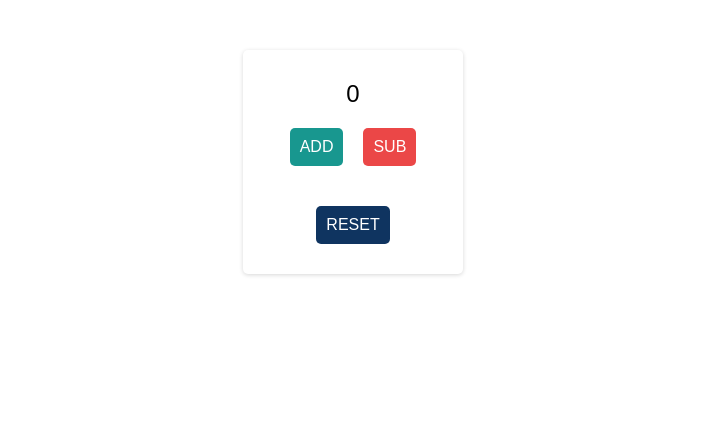
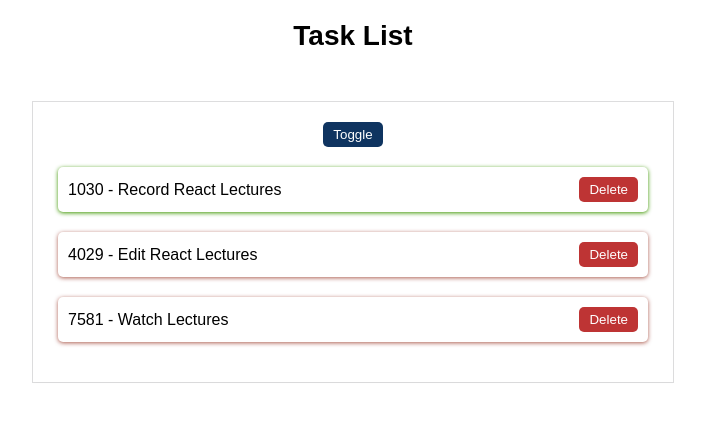
Before and after one commit to profrbazur/React, a React (Create React App) app: page / in a window 1280 px wide. Shown: the top 422 px of the page, without its empty margins (287-992 px from the left). Built offline with nearby package versions, Linux system fonts and the light colour scheme; the HTML template or start-up script is replaced by a standard one.

Commit message:
Task List

```diff
--- a/src/App.css
+++ b/src/App.css
@@ -2,38 +2,113 @@
   text-align: center;
 }
 
-.box {
-  max-width: 200px;
-  margin: 50px auto;
-  border-radius: 5px;
-  box-shadow: rgba(0, 0, 0, 0.16) 0px 1px 4px;
-  padding: 10px;
+a {
+  text-decoration: none;
+  color: #000000;
 }
 
-p {
-  margin-top: 20px;
-  font-size: 24px;
+h1 {
+  font-size: 28px;
   text-align: center;
+  margin: 20px;
 }
 
-button {
+header {
+  display: flex;
+  justify-content: space-between;
+  align-items: center;
+  height: 50px;
+  align-items: center;
+  max-width: 1000px;
+  margin: auto;
+  border-bottom: 1px solid #d7d7d7;
+  font-size: 18px;
+  padding: 0px 10px;
+}
+
+img {
+  max-width: 40px;
+}
+
+ul {
+  max-width: 600px;
+  margin: 50px auto;
+  padding: 20px;
+  box-shadow: rgba(0, 0, 0, 0.02) 0px 1px 3px 0px,
+    rgba(27, 31, 35, 0.15) 0px 0px 0px 1px;
+}
+
+li {
+  font: 16px;
+  list-style: none;
+  margin: 20px 5px;
+  box-shadow: rgba(0, 0, 0, 0.16) 0px 1px 4px;
+  border-radius: 5px;
   padding: 10px;
-  margin: 20px 10px;
-  font-size: 16px;
-  color: #ffffff;
+  display: flex;
+  justify-content: space-between;
+  align-items: center;
+}
+
+li.completed {
+  box-shadow: rgb(62, 150, 0) 0px 1px 4px;
+}
+
+li.incomplete {
+  box-shadow: rgba(135, 20, 0, 0.689) 0px 1px 4px;
+}
+
+button.delete {
   border: 0px;
   border-radius: 5px;
+  background-color: #be3434;
+  color: #ffffff;
+  padding: 5px 10px;
   cursor: pointer;
 }
 
-button.add {
-  background-color: #18978f;
+button.trigger {
+  border: 0px;
+  border-radius: 5px;
+  background-color: #0f3460;
+  color: #ffffff;
+  padding: 5px 10px;
+  cursor: pointer;
 }
 
-button.sub {
-  background-color: #eb4747;
+.box {
+  width: 400px;
+  margin: 20px auto;
+  box-shadow: rgba(0, 0, 0, 0.16) 0px 1px 4px;
+  padding: 20px 5px;
+  border: 0px;
+  border-radius: 5px;
 }
 
-button.reset {
-  background-color: #0f3460;
+.box.success {
+  background-color: #baffbf;
 }
+
+.box.alert {
+  background-color: #ffb4b4;
+}
+
+.box.warning {
+  background-color: #ffdeb4;
+}
+
+.box p {
+  margin: 10px;
+}
+
+.box p.title {
+  font-size: 20px;
+}
+
+.box p.description {
+  font-size: 14px;
+}
+
+.hidden {
+  display: none;
+}
--- a/src/App.js
+++ b/src/App.js
@@ -2,36 +2,39 @@
 import './App.css';
 
 function App() {
-  const [count, setCount] = useState(0);
+  const [tasks, setTasks] = useState([
+    { id: 1030, name: 'Record React Lectures', completed: true },
+    { id: 4029, name: 'Edit React Lectures', completed: false },
+    { id: 7581, name: 'Watch Lectures', completed: false },
+  ]);
+  const [show, setShow] = useState(true);
 
-  function handleAdd() {
-    setCount((count) => count + 1);
-    setCount((count) => count + 1);
-    setCount((count) => count + 1);
-  }
-
-  function handleSub() {
-    setCount(count - 1);
-  }
-
-  function handleReset() {
-    setCount(0);
+  function handleDelete(id) {
+    setTasks(tasks.filter((task) => task.id !== id));
   }
 
   return (
     <div className="App">
-      <div className="box">
-        <p>{count}</p>
-        <button onClick={handleAdd} className="add">
-          ADD
+      <h1>Task List</h1>
+      <ul>
+        <button className="trigger" onClick={() => setShow(!show)}>
+          Toggle
         </button>
-        <button onClick={handleSub} className="sub">
-          SUB
-        </button>
-        <button onClick={handleReset} className="reset">
-          RESET
-        </button>
-      </div>
+        {show &&
+          tasks.map((task) => (
+            <li
+              key={task.id}
+              className={task.completed ? 'completed' : 'incomplete'}
+            >
+              <span>
+                {task.id} - {task.name}
+              </span>
+              <button onClick={() => handleDelete(task.id)} className="delete">
+                Delete
+              </button>
+            </li>
+          ))}
+      </ul>
     </div>
   );
 }
```
